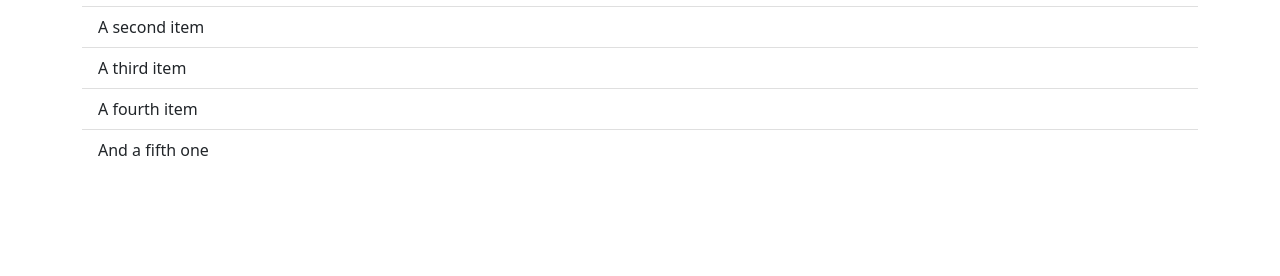
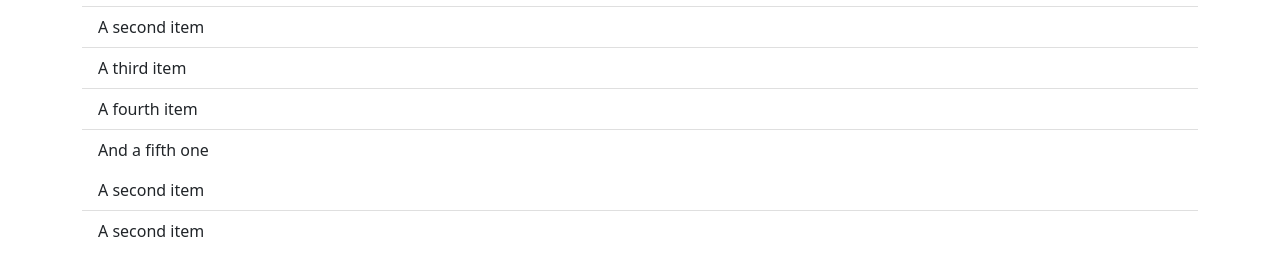
Before and after one commit to simetrio/info, a plain HTML site: page index.html in a window 1280 px wide. Shown: the part 90-366 px from the top of the page. Drawn offline with nearby package versions, Linux system fonts and the light colour scheme.

Commit message:
Update index.html

```diff
--- a/index.html
+++ b/index.html
@@ -14,12 +14,17 @@
       <h1>Important pages</h1>
 
       <ul class="list-group list-group-flush">
-        <li class="list-group-item"><a href="">An item</a></li>
-        <a class="list-group-item">A second item</a>
+        <li class="list-group-item"><a href="/">An item</a></li>
+        <a  href="/" class="list-group-item">A second item</a>
         <li class="list-group-item">A third item</li>
         <li class="list-group-item">A fourth item</li>
         <li class="list-group-item">And a fifth one</li>
       </ul>
+
+      <div class="list-group list-group-flush">
+        <a href="/" class="list-group-item">A second item</a>
+        <a href="/" class="list-group-item">A second item</a>
+      </div>
     </div>
     <script src="https://cdn.jsdelivr.net/npm/bootstrap@5.1.3/dist/js/bootstrap.bundle.min.js" integrity="sha384-ka7Sk0Gln4gmtz2MlQnikT1wXgYsOg+OMhuP+IlRH9sENBO0LRn5q+8nbTov4+1p" crossorigin="anonymous"></script>
   </body>
```
